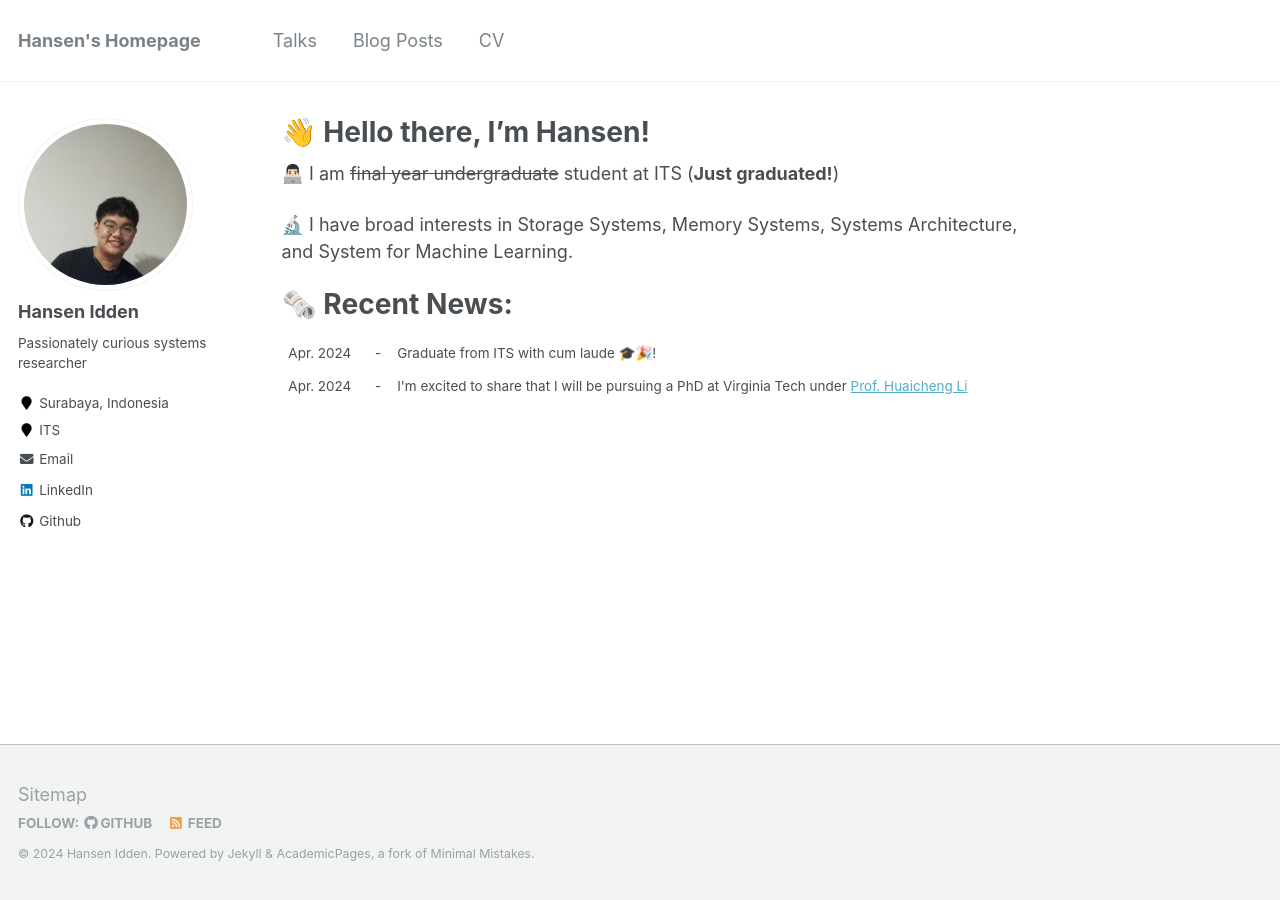
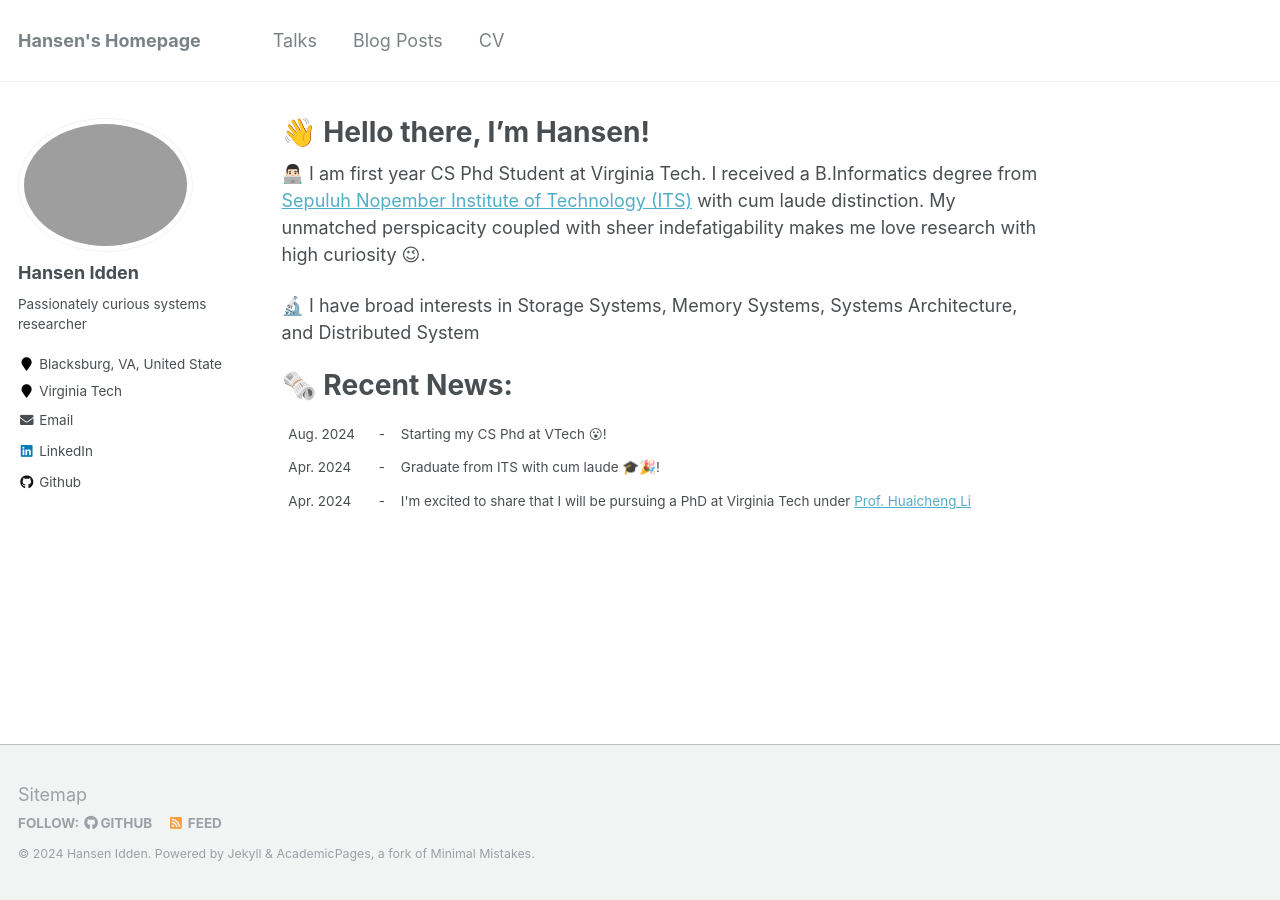
Before and after one commit to hansenidden18/hansenidden18.github.io, a Jekyll site: the page built from _pages/about.md, in a window 1280 px wide. Built offline with Jekyll 4.4.1, drawn with Linux system fonts in a browser that asks for light colours.

Commit message:
Latest Update

```diff
--- a/_config.yml
+++ b/_config.yml
@@ -81,13 +81,13 @@
 # Site Author
 author:
   name             : "Hansen Idden"
-  avatar           : "prof-pic.png"
+  avatar           : "prof-pic-2.png"
   bio              : "Passionately curious systems researcher"
-  location         : "Surabaya, Indonesia"
-  employer         : "ITS"
+  location         : "Blacksburg, VA, United State"
+  employer         : "Virginia Tech"
   pubmed           :
   googlescholar    :
-  email            : "hansenidden@gmail.com"
+  email            : "hansenidden@vt.edu"
   researchgate     :  # example: "https://www.researchgate.net/profile/yourprofile"
   uri              :
   bitbucket        :
@@ -255,7 +255,7 @@
 permalink: /:categories/:title/
 # paginate: 5 # amount of posts to show
 # paginate_path: /page:num/
-timezone: America/Los_Angeles # http://en.wikipedia.org/wiki/List_of_tz_database_time_zones
+timezone: America/New_York # http://en.wikipedia.org/wiki/List_of_tz_database_time_zones
 
 
 # Plugins
--- a/_data/navigation.yml
+++ b/_data/navigation.yml
@@ -10,7 +10,7 @@
     url: /year-archive/
 
   - title: "CV"
-    url: /files/Resume_Hansen_2023.pdf
+    url: /files/Resume_Hansen_2024.pdf
 
   # - title: "Teaching"
   #   url: /teaching/
--- a/_pages/about.md
+++ b/_pages/about.md
@@ -8,15 +8,20 @@
   - /about.html
 ---
 
-👨🏻‍💻 I am <strike>final year undergraduate</strike> student at ITS (**Just graduated!**)
+👨🏻‍💻 I am first year CS Phd Student at Virginia Tech. I received a B.Informatics degree from <a href="https://www.its.ac.id/">Sepuluh Nopember Institute of Technology (ITS)</a> with cum laude distinction. My unmatched perspicacity coupled with sheer indefatigability makes me love research with high curiosity 😉.
 
-🔬 I have broad interests in Storage Systems, Memory Systems, Systems Architecture, and System for Machine Learning.
+🔬 I have broad interests in Storage Systems, Memory Systems, Systems Architecture, and Distributed System
 
 
 # 🗞️ Recent News:
 
-<div style="overflow-y:scroll; border: none;">
+<div style="max-height: 200px; overflow-y:auto; border: none;">
   <table style="border: none;">
+    <tr style="border: none;">
+      <td style="border: none;">Aug. 2024</td>
+      <td style="border: none;">-</td>
+      <td style="border: none;">Starting my CS Phd at VTech 😮!   </td>
+    </tr>
     <tr style="border: none;">
       <td style="border: none;">Apr. 2024</td>
       <td style="border: none;">-</td>
```
Also changed, not shown: images/prof-pic-2.jpeg (added), 1 other file.
